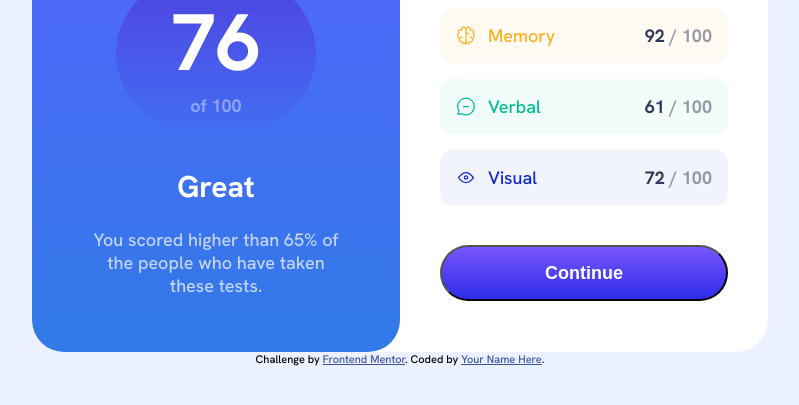
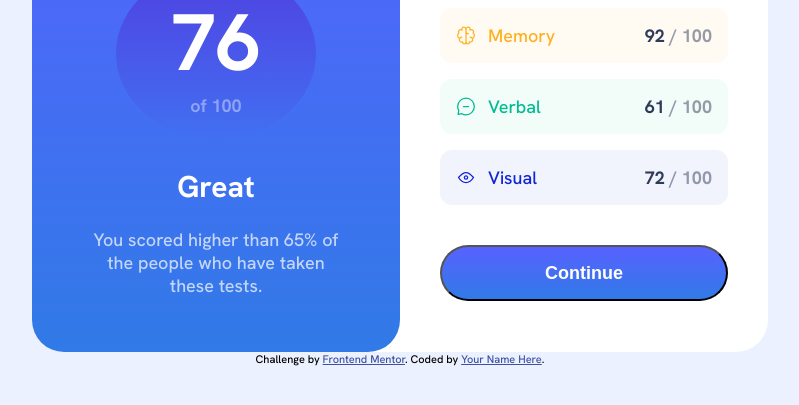
Before and after one commit to PierreFrs/Results-Summary, a plain HTML site: page index.html in a window 1280 px wide. In both pictures the pointer is over the button "Continue". Shown: the part 297-702 px from the top of the page, without its empty margins (240-1039 px from the left). Drawn offline with Linux system fonts and the light colour scheme.

Commit message:
button hover color

```diff
--- a/style.css
+++ b/style.css
@@ -174,7 +174,7 @@ button {
 
 button:hover {
     cursor: pointer;
-    background: linear-gradient(hsl(252, 100%, 67%), hsl(241, 81%, 54%));
+    background: linear-gradient(rgb(87, 98, 255) 1%, rgb(49, 122, 231) 100%);
 }
 
 /* Media Querry */
```
